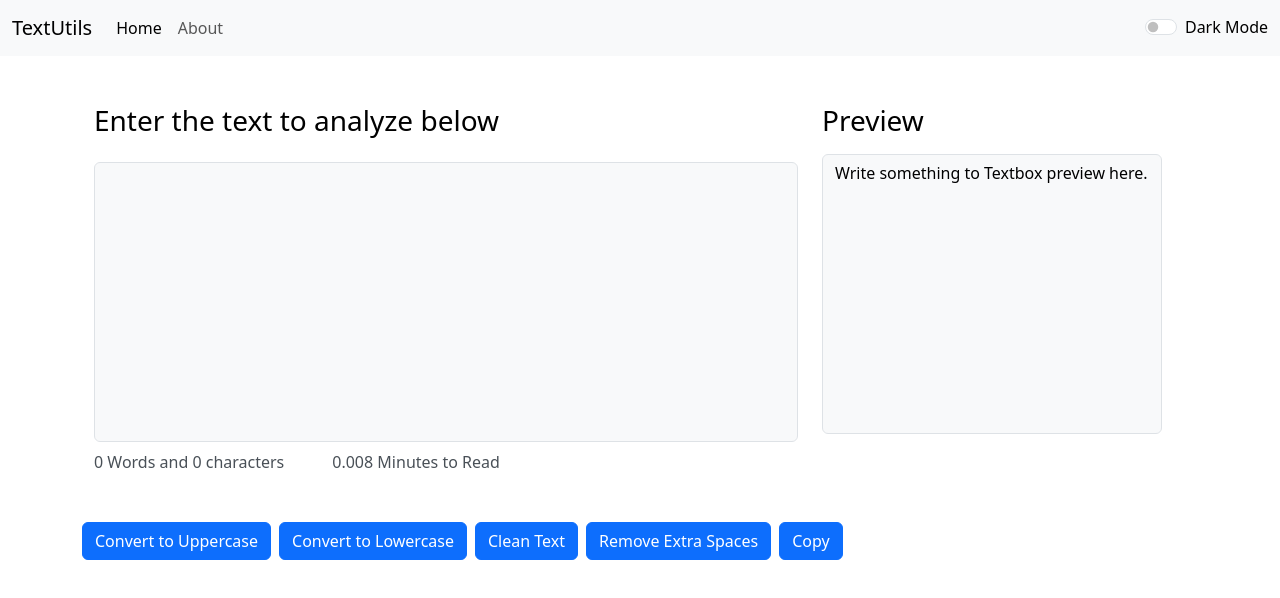
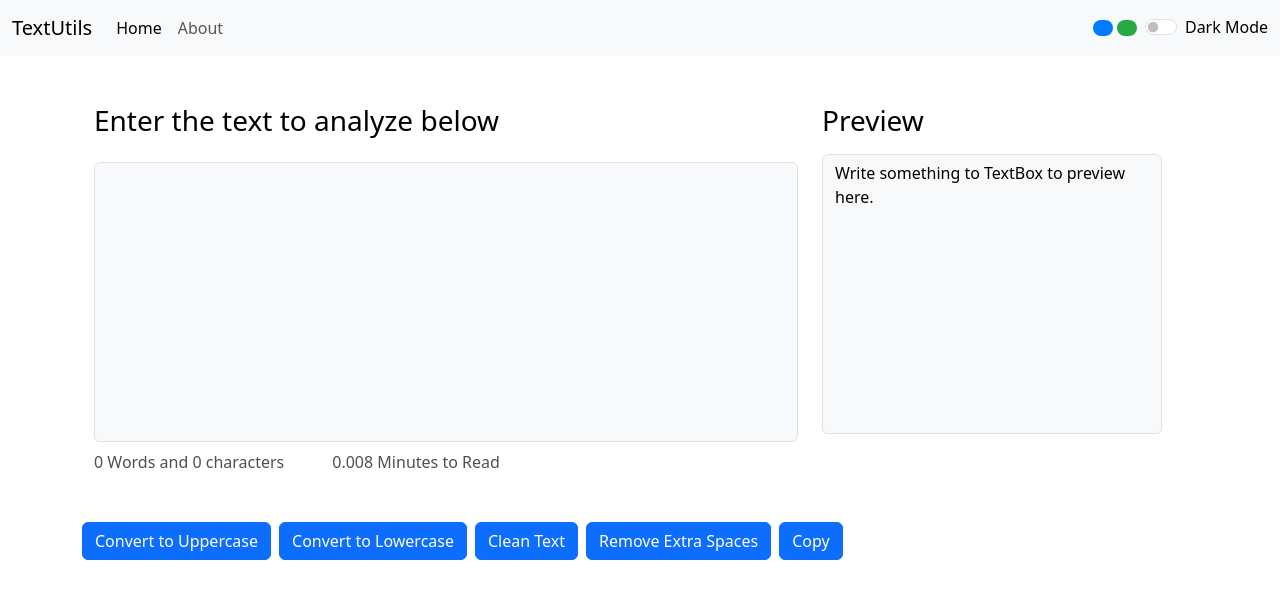
Before and after one commit to heykhem/cwh-reactjs, a React (Vite) app in the folder textutils/: page / in a window 1280 px wide. Shown: the top 598 px of the page. Built offline with nearby package versions, Linux system fonts and the light colour scheme.

Commit message:
Video 14: [Added dark green and blue theme]

```diff
--- a/textutils/src/App.jsx
+++ b/textutils/src/App.jsx
@@ -29,9 +29,25 @@ function App() {
       showAlert("Light Mode is Enabled", "success");
     }
   };
+
+  const customMode = (color) => {
+    if (color === "blue") {
+      setMode("dark");
+      document.body.style.backgroundColor = "#001d3d";
+    } else if (color === "green") {
+      setMode("dark");
+      document.body.style.backgroundColor = "#003d0e";
+    }
+  };
+
   return (
     <div className="parent">
-      <Navbar title="TextUtils" mode={mode} toggleMode={toggleMode} />
+      <Navbar
+        title="TextUtils"
+        mode={mode}
+        toggleMode={toggleMode}
+        customMode={customMode}
+      />
       <Alert alert={alert} />
       <div className="container my-3">
         <TextForm
--- a/textutils/src/components/Navbar.jsx
+++ b/textutils/src/components/Navbar.jsx
@@ -1,6 +1,18 @@
 import PropTypes from "prop-types";
 
 export default function Navbar(props) {
+  let modeStyle = {
+    width: "20px",
+    height: "16px",
+    borderRadius: "10px",
+    cursor: "pointer",
+  };
+
+  let customTheme = (event) => {
+    const color = event.currentTarget.dataset.color;
+    if (color) props.customMode(color);
+  };
+
   return (
     <>
       <nav
@@ -34,6 +46,21 @@ export default function Navbar(props) {
                 </a>
               </li>
             </ul>
+            <div className="d-flex align-items-center">
+              <div className="d-flex gap-1 me-2">
+                <div
+                  data-color="blue"
+                  className="theme mode-blue"
+                  onClick={customTheme}
+                  style={modeStyle}
+                ></div>
+                <div
+                  data-color="green"
+                  className="theme mode-green"
+                  onClick={customTheme}
+                  style={modeStyle}
+                ></div>
+              </div>
               <div className="form-check form-switch">
                 <input
                   className="form-check-input"
@@ -51,6 +78,7 @@ export default function Navbar(props) {
               </div>
             </div>
           </div>
+        </div>
       </nav>
     </>
   );
--- a/textutils/src/components/TextForm.jsx
+++ b/textutils/src/components/TextForm.jsx
@@ -1,6 +1,5 @@
 import { useState } from "react";
 export default function TextForm(props) {
-  const [showAlert, setShowAlert] = useState(false);
   const [text, setText] = useState("");
 
   const handleUpClick = () => {
@@ -17,8 +16,7 @@ export default function TextForm(props) {
 
   const handleCopy = () => {
     document.querySelector("#myBox").select();
-    navigator.clipboard.writeText(text).then(() => setShowAlert(true));
-    setTimeout(() => setShowAlert(false), 1000);
+    navigator.clipboard.writeText(text);
 
     props.showAlert("Copied to Clipboard", "success");
   };
@@ -58,11 +56,6 @@ export default function TextForm(props) {
             onChange={handleOnChange}
             value={text}
           ></textarea>
-          {showAlert && (
-            <div className="alert alert-success child" role="alert">
-              Copied successfully!
-            </div>
-          )}
 
           <div
             className={`d-flex gap-5 mt-2 mb-3 text-${props.mode === "light" ? "dark-emphasis" : "white"} fs-6`}
@@ -88,7 +81,7 @@ export default function TextForm(props) {
           >
             {text.length > 0
               ? text
-              : "Write something to Textbox preview here."}
+              : "Write something to TextBox to preview here."}
           </p>
         </div>
       </div>
--- a/textutils/src/index.css
+++ b/textutils/src/index.css
@@ -11,7 +11,7 @@
 }
 
 .parent {
-  position: relative; /* makes child absolute relative to this */
+  position: relative;
 }
 
 .child {
@@ -19,3 +19,11 @@
   bottom: -16px;
   right: 12px;
 }
+
+.mode-blue {
+  background-color: #007bff;
+}
+
+.mode-green {
+  background-color: #28a745;
+}
```
Lines whose indentation alone changed are shown as unchanged.
